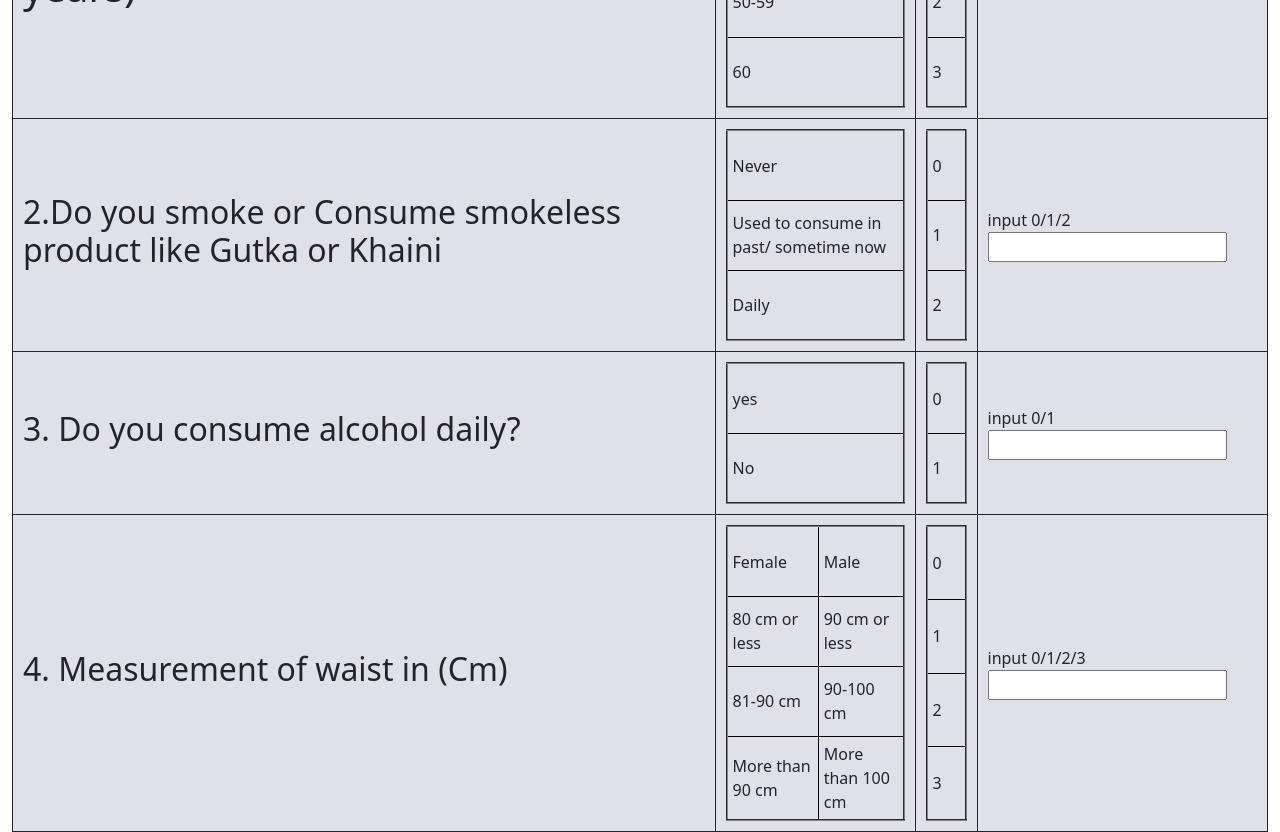
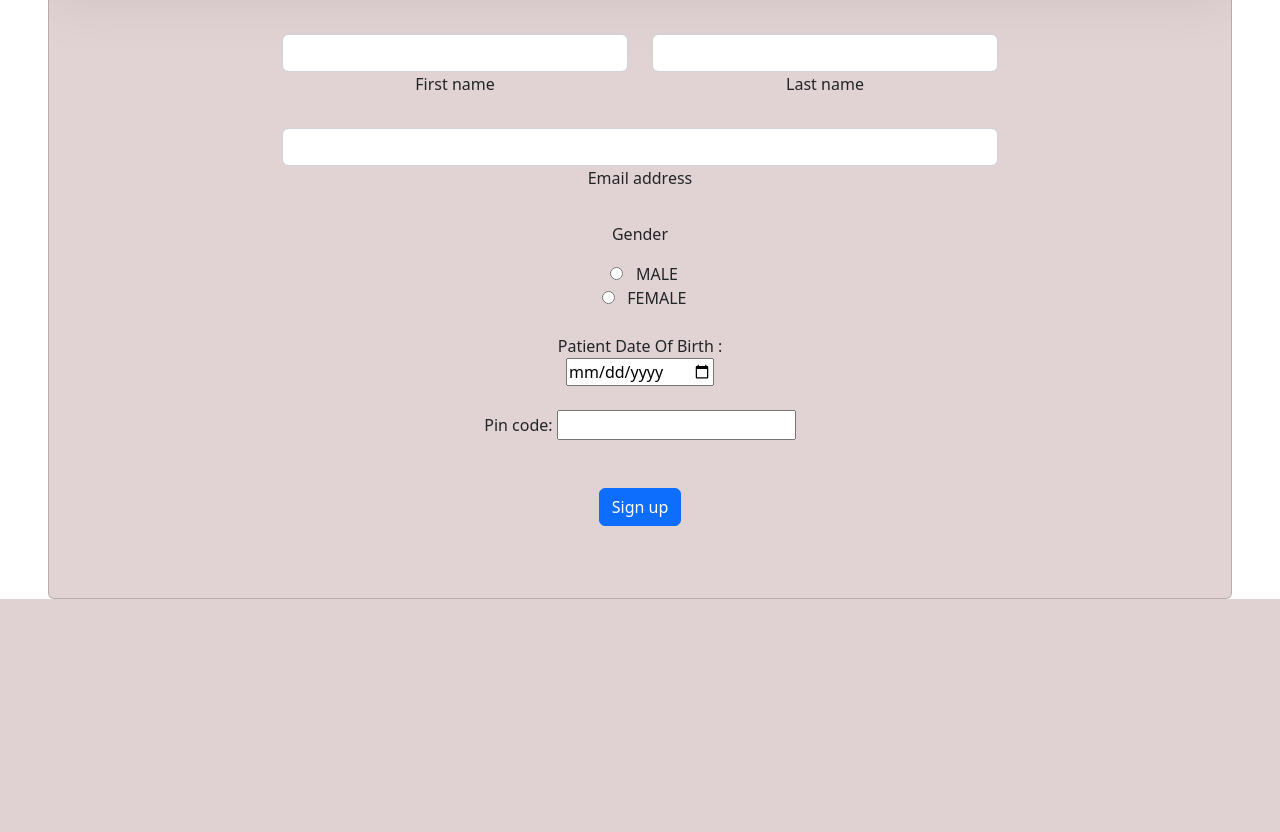
Before and after one commit to snaik4398/NCD_python, a Flask app: page / in a window 1280 px wide. Shown: the part 301-1133 px from the top of the page. After the commit the page ends 900 px from the top, so only its background shows below. Run offline with Flask 2, Linux system fonts and the light colour scheme.

Commit message:
signinpage addes

```diff
--- a/app.py
+++ b/app.py
@@ -3,15 +3,20 @@
 from flask import Flask,redirect,url_for,render_template,request
 
 app=Flask(__name__)
-
+# welcome page
 @app.route('/')
 def welcome():
-    return render_template('index.html')
-
+    return render_template('signup.html')
+# when we tap to the back button it will go to the index.html page
 @app.route('/back',methods=['POST','GET'])
 def back():
     if request.method=='POST':
-        return render_template('index.html')
+        return render_template('signup.html')
+
+
+def home():
+    #Moving forward code
+    return redirect(url_for('welcome'))
 
 @app.route('/success/<int:score>')
 def success(score):
@@ -40,6 +45,31 @@ def fail(s):
 #     return redirect(url_for(result,score=marks))
 
 ### Result checker submit html page
+@app.route('/signup',methods=['POST','GET'])
+def signup():
+    nm =" "
+    # age=""
+    email=" "
+    gen1=" "
+    pin=" "
+    dob= " "
+
+
+    if request.method=='POST':
+        nm=request.form['fname']
+        nm+=" "
+        nm+= request.form['lname']
+
+        gen1=request.form['gender']
+        dob=request.form['birthday']
+        email=request.form['email']
+        pin=request.form['pincode']
+
+
+
+    return render_template('index.html',nm=nm,gen=gen1,pin=pin,dob=dob,email=email)
+
+
 @app.route('/submit',methods=['POST','GET'])
 def submit():
     total_score=0
--- a/templates/index.html
+++ b/templates/index.html
@@ -6,9 +6,17 @@
     <title>assignemnt 1</title>
     <link href="https://cdn.jsdelivr.net/npm/bootstrap@5.2.2/dist/css/bootstrap.min.css" rel="stylesheet" integrity="sha384-Zenh87qX5JnK2Jl0vWa8Ck2rdkQ2Bzep5IDxbcnCeuOxjzrPF/et3URy9Bv1WTRi" crossorigin="anonymous">
     <link rel="stylesheet" href="{{ url_for('static', filename='css/style.css') }}">
-<body>
- </head>
+  </head>
+
   <body>
+    <div class="container-fluid">
+
+      <h4>Name:{{nm}}</h4>
+      <h4>sex:{{gen}}</h4>
+      <h4>D.O.B:{{dob}}</h4>
+      <h4>Email:{{email}}</h4>
+      <h4>PIN:{{pin}}</h4>
+    </div>
    <div class="container-fluid">
 
   <form action="/submit" method='post'>
--- a/templates/result.html
+++ b/templates/result.html
@@ -6,7 +6,12 @@
     as score is:{{sc}} {{ result }}
     <form action="/back" method='post'>
         <button type="back" class="btn btn-primary" >back</button>
+        <!-- <button type="button" onclick="location.href = 'success/signup.html'" class="btn btn-primary" >home</button> -->
     </form>
+    <!-- <form action="/" method='post'> -->
+        <!-- <button type="back" class="btn btn-primary" >home</button> -->
+        <button name="home" onclick="home()">home</button>
+
 
 </body>
 
--- /dev/null
+++ b/templates/signup.html
@@ -0,0 +1,101 @@
+<!doctype html>
+<html lang="en">
+
+<head>
+  <meta charset="utf-8">
+  <meta name="viewport" content="width=device-width, initial-scale=1">
+  <title>login page</title>
+  <link href="https://cdn.jsdelivr.net/npm/bootstrap@5.2.2/dist/css/bootstrap.min.css" rel="stylesheet"
+    integrity="sha384-Zenh87qX5JnK2Jl0vWa8Ck2rdkQ2Bzep5IDxbcnCeuOxjzrPF/et3URy9Bv1WTRi" crossorigin="anonymous">
+</head>
+
+<body>
+  <!-- Section: Design Block -->
+  <section class="text-center">
+    <!-- Background image -->
+    <div class="p-5 bg-image" style="
+        background-image: url('https://mdbootstrap.com/img/new/textures/full/171.jpg');
+        height: 300px;
+        "></div>
+    <!-- Background image -->
+
+    <div class="card mx-4 mx-md-5 shadow-5-strong" style="
+        margin-top: -100px;
+        background: hsla(0, 20%, 82%, 0.8);
+        backdrop-filter: blur(30px);
+        ">
+      <div class="card-body py-5 px-md-5">
+
+        <div class="row d-flex justify-content-center">
+          <div class="col-lg-8">
+            <h2 class="fw-bold mb-5">Patient registration form </h2>
+
+            <form action="signup" method="post">
+              <!-- 2 column grid layout with text inputs for the first and last names -->
+              <div class="row">
+                <div class="col-md-6 mb-4">
+                  <div class="form-outline">
+                    <input type="text" id="iname" name="fname" class="form-control" />
+                    <label class="form-label" for="fname">First name</label>
+                  </div>
+                </div>
+                <div class="col-md-6 mb-4">
+                  <div class="form-outline">
+                    <input type="text" id="iname"  name="lname" class="form-control" />
+                    <label class="form-label" for="lname" >Last name</label>
+                  </div>
+                </div>
+              </div>
+
+              <!-- Email input -->
+              <div class="form-outline mb-4">
+                <input type="email" id="email" name="email" class="form-control" />
+                <label class="form-label" for="email">Email address</label>
+              </div>
+
+              <div class="form-outline mb-4">
+                <p>Gender</p>
+                  <input type="radio" id="pmale" name="gender" value="MALE">
+                  <label for="pmale">MALE</label><br>
+                  <input type="radio" id="pfemale" name="gender" value="FEMALE">
+                  <label for="pfemale">FEMALE</label>
+                <br>
+
+              </div>
+
+            <div class="form-outline mb-4">
+
+              <label for="birthday">Patient Date Of Birth :</label> <br>
+              <input type="date" id="birthday" name="birthday">
+
+            </div>
+
+            <div class="form-outline mb-4">
+
+              <label for="pincode">Pin code:</label>
+  <input type="text" id="pincode" name="pincode"
+  pattern="[0-9]{6}" title="6 digit pin code note: only numbers are allowed "><br><br>
+            </div>
+
+
+
+
+
+
+              <!-- Submit button -->
+              <button type="submit" class="btn btn-primary btn-block mb-4">
+                Sign up
+              </button>
+
+
+          </form>
+          </div>
+        </div>
+      </div>
+    </div>
+
+  </section>
+  <!-- Section: Design Block -->
+</body>
+
+</html>
```
